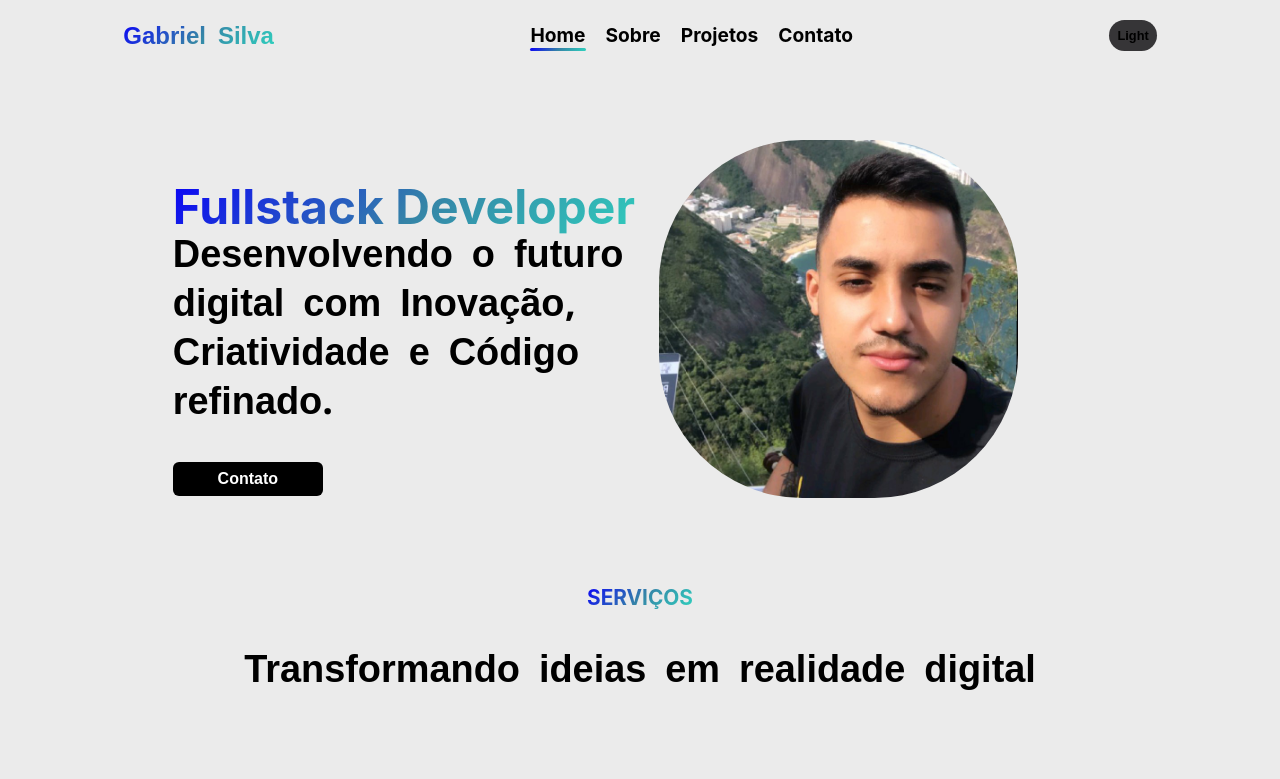
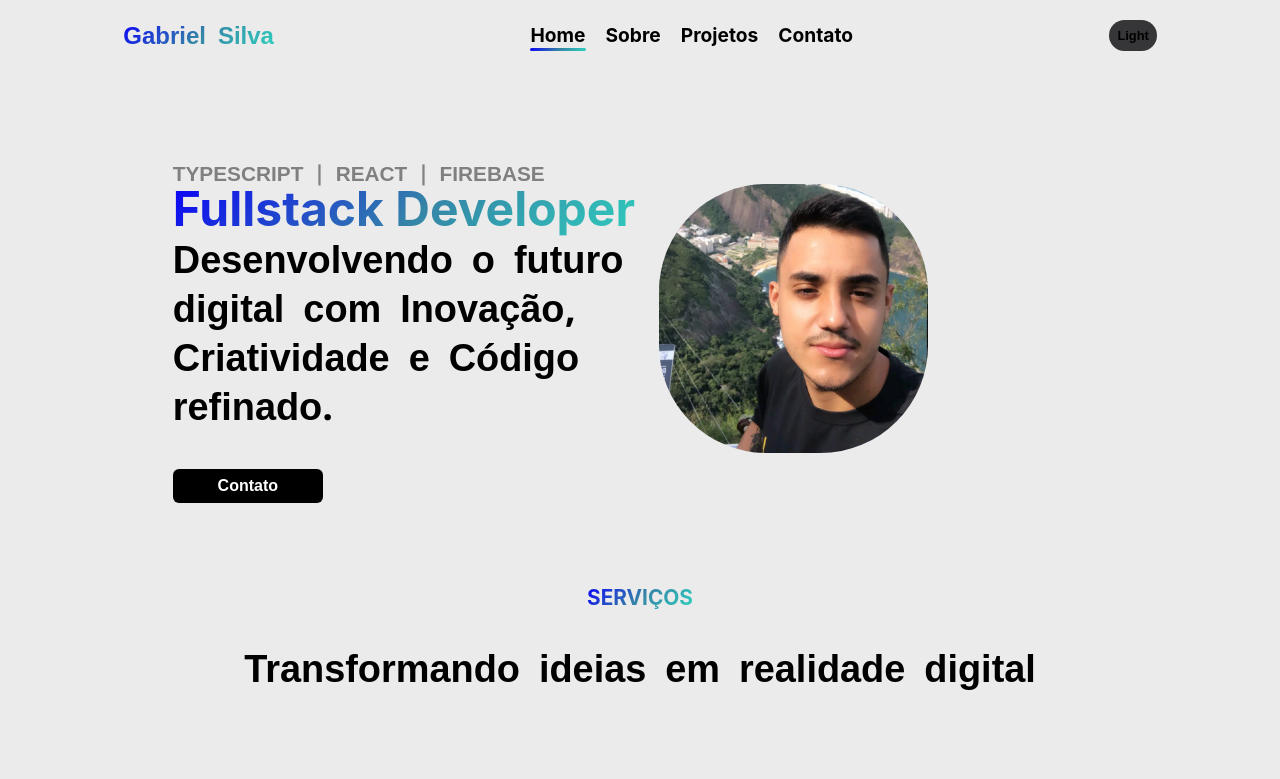
Before and after one commit to GabrielSilva0109/Portfolio, a React (Create React App) app: page / in a window 1280 px wide. Shown: the top 779 px of the page. Built offline with nearby package versions, Linux system fonts and the light colour scheme.

Commit message:
Update Home.tsx

```diff
--- a/src/components/Home/Home.tsx
+++ b/src/components/Home/Home.tsx
@@ -46,13 +46,13 @@ const Title = styled.h1`
   background-image: linear-gradient(-225deg, rgb(10, 2, 247) 0%, #3584A7 51%, #30D2BE 100%);
   -webkit-background-clip: text;
   color: transparent;
-  font-size: 48px;
+  font-size: 3rem;
   font-weight: bold;
   font-family: inherit;
 `
 
 const SubTitle = styled.h3`
-  margin-top: -40px;
+  margin-top: -35px;
 
   & span {
     transition: 1s;
@@ -68,8 +68,15 @@ const SubTitle = styled.h3`
   }
 `
 
+const Skills = styled.h3`
+  font-size: 1.3rem;
+  font-weight: bold;
+  margin-bottom: -40px;
+  color: gray;
+`
+
 const Img = styled.img`
-  width: 80%;
+  width: 60%;
   border-radius: 40%;
   margin:
 `
@@ -114,6 +121,7 @@ const Home: React.FC<HomeProps> = ({ toggleTheme, theme }) => {
       <Header toggleTheme={toggleTheme} theme={theme} />
       <Container>
         <LeftContainer>
+          <Skills>TYPESCRIPT | REACT | FIREBASE</Skills>
           <Title>Fullstack Developer</Title>
           <SubTitle>Desenvolvendo o futuro digital com <span>Inovação</span>, <span>Criatividade</span> e <span>Código refinado</span>.</SubTitle>
           <Btns>
```
